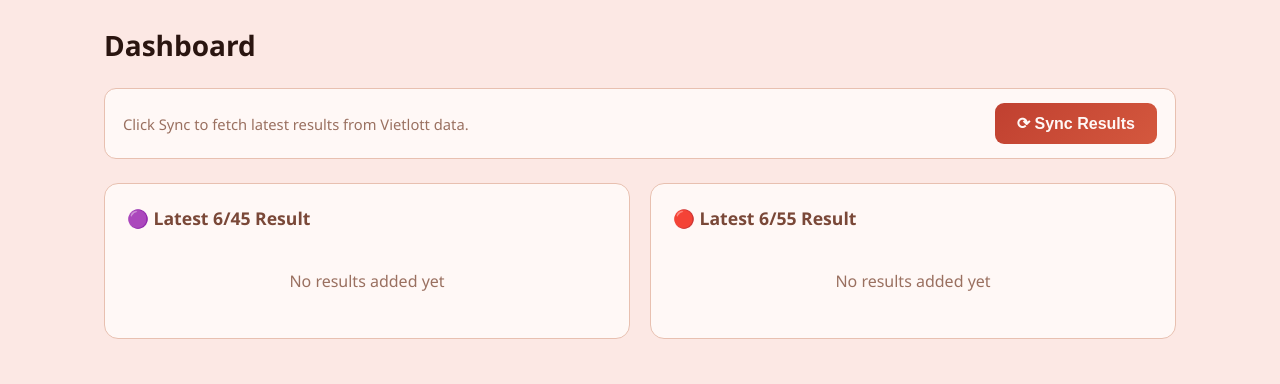
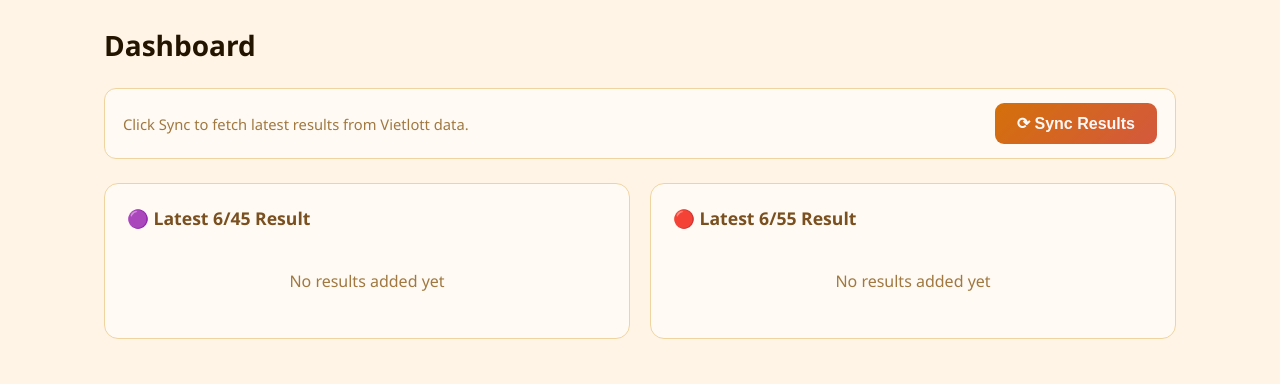
Before and after one commit to Tu-Tran-1989/Vietlott-Tracker, a plain HTML site: page index.html in a window 1280 px wide. Shown: the part 63-447 px from the top of the page. Drawn offline with Linux system fonts and the light colour scheme.

Commit message:
Update theme to light orange

```diff
--- a/index.html
+++ b/index.html
@@ -6,17 +6,17 @@
   <title>Lottery Tracker</title>
   <style>
     :root {
-      --bg:        #fce8e4;   /* soft light rose-red background                   */
-      --card:      #fff8f6;   /* near-white warm card                             */
-      --border:    #e8c0b0;   /* soft rose border                                 */
-      --primary:   #c04030;   /* muted brick red                                  */
-      --primary-h: #a63525;   /* darker brick red hover                           */
-      --gold:      #a87020;   /* deep amber — readable on light bg                */
-      --success:   #4a7820;   /* deep green for wins on light bg                  */
+      --bg:        #fff4e6;   /* soft light orange background                     */
+      --card:      #fffaf3;   /* near-white warm card                             */
+      --border:    #f0d4a0;   /* warm amber border                                */
+      --primary:   #d4700a;   /* deep orange                                      */
+      --primary-h: #b85c00;   /* darker orange hover                              */
+      --gold:      #b87a00;   /* amber — readable on light bg                     */
+      --success:   #4a7820;   /* deep green for wins                              */
       --danger:    #cc4438;   /* error red                                        */
-      --muted:     #9a7060;   /* warm muted brown                                 */
-      --text:      #2a1510;   /* dark warm brown — main text                      */
-      --text-soft: #7a4838;   /* medium warm brown                                */
+      --muted:     #a07840;   /* warm muted amber-brown                           */
+      --text:      #231400;   /* dark warm brown — main text                      */
+      --text-soft: #7a5020;   /* medium warm amber-brown                          */
     }
     *, *::before, *::after { box-sizing: border-box; margin: 0; padding: 0; }
     body { font-family: 'Segoe UI', system-ui, sans-serif; background: var(--bg); color: var(--text); min-height: 100vh; font-size: 16px; }
```
